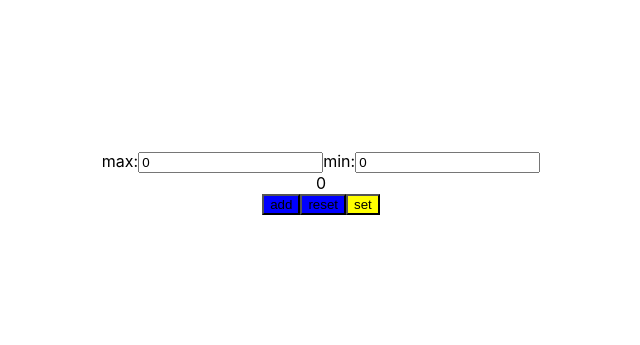
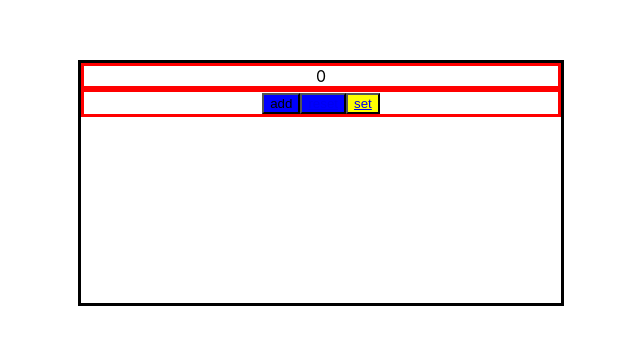
Before and after one commit to YACHNIKMIKHAIL/CounterVol2, a React (Create React App) app: page /count in a window 1280 px wide. Shown: the part 217-562 px from the top of the page, without its empty margins (319-959 px from the left). Built offline with nearby package versions, Linux system fonts and the light colour scheme.

Commit message:
I win routing commit

```diff
--- a/package.json
+++ b/package.json
@@ -11,10 +11,12 @@
     "@types/react": "^17.0.20",
     "@types/react-dom": "^17.0.9",
     "@types/react-redux": "^7.1.21",
+    "@types/react-router-dom": "^5.3.2",
     "@types/styled-components": "^5.1.19",
     "react": "^17.0.2",
     "react-dom": "^17.0.2",
     "react-redux": "^7.2.6",
+    "react-router-dom": "^6.2.1",
     "react-scripts": "5.0.0",
     "redux": "^4.1.2",
     "styled-components": "^5.3.3",
--- a/src/Components/Counter.tsx
+++ b/src/Components/Counter.tsx
@@ -2,45 +2,57 @@ import React from 'react';
 import {useSelector} from "react-redux";
 import {rootReducerType} from "../State/store";
 import {StateType} from "../State/CounterReducer";
-import Input from "./Input";
+import styled from "styled-components";
+
+import {Setter} from "./Setter";
+import {Shower} from "./Shower";
+import {NavLink, Route, Routes} from 'react-router-dom';
 
 type CounterPropsType = {
-    setMaxValue:(max:number)=>void
-    setMinValue:(min:number)=>void
-    changeValue:()=>void
-    resetValue:()=>void
-    setValue:()=>void
+    setMaxValue: (max: number) => void
+    setMinValue: (min: number) => void
+    changeValue: () => void
+    resetValue: () => void
+    setValue: () => void
 }
 
 const Counter = (props: CounterPropsType) => {
     const state = useSelector<rootReducerType, StateType>(state => state.blabla)
     return (
-        <div>
-            max:
-            <Input callback={props.setMaxValue}/>
-            {/*<input type="number" min={state.min} value={state.max} onChange={(e) => {*/}
-            {/*    props.setMaxValue(e.currentTarget.valueAsNumber)*/}
-            {/*}}/>*/}
+        <MainCase>
+            <Routes>
+                <Route path={'/'} element={<Setter callbackMax={props.setMaxValue} callbackMin={props.setMinValue}/>}/>
+                {/*<Setter callbackMax={props.setMaxValue} callbackMin={props.setMinValue}/>*/}
+                <Route path={'/count'}
+                       element={<Shower/>}/>
 
-            min:
-            <Input callback={props.setMinValue}/>
-            {/*<input type="number" min={0} value={state.min} onChange={(e) => {*/}
-            {/*    props.setMinValue(e.currentTarget.valueAsNumber)*/}
-            {/*}}/>*/}
-
-            <div>{state.value}</div>
-
+            </Routes>
+            <ButtonCase>
                 <button onClick={props.changeValue}
-                    style={!state.disabled || state.value === state.max ? {backgroundColor: 'blue'} : {backgroundColor: 'yellow'}}>add
+                        style={!state.disabled || state.value === state.max ? {backgroundColor: 'blue'} : {backgroundColor: 'yellow'}}>
+                    add
                 </button>
                 <button onClick={props.resetValue}
-                    style={!state.disabled || state.value === state.min ? {backgroundColor: 'blue'} : {backgroundColor: 'yellow'}}>reset
+                        style={!state.disabled || state.value === state.min ? {backgroundColor: 'blue'} : {backgroundColor: 'yellow'}}>
+                    <NavLink to={'/'}> reset</NavLink>
                 </button>
                 <button onClick={props.setValue}
-                    style={state.disabled ? {backgroundColor: 'blue'} : {backgroundColor: 'yellow'}}>set
+                        style={state.disabled ? {backgroundColor: 'blue'} : {backgroundColor: 'yellow'}}>
+                    <NavLink to={'/count'}> set</NavLink>
                 </button>
-        </div>
+            </ButtonCase>
+        </MainCase>
     );
 };
 
 export default Counter;
+
+
+const MainCase = styled.div`
+  border: 3px solid black;
+  height: 30vh;
+  width: 60vh;
+`
+const ButtonCase = styled.div`
+  border: 3px red solid;
+`
--- a/src/Components/Input.tsx
+++ /dev/null
@@ -1,18 +0,0 @@
-import React from 'react';
-import {useSelector} from "react-redux";
-import {rootReducerType} from "../State/store";
-import {StateType} from "../State/CounterReducer";
-
-type InputPropsType = {
-    callback: (n:number) => void
-}
-const Input = (props:InputPropsType) => {
-    const state = useSelector<rootReducerType, StateType>(state => state.blabla)
-    return (
-        <input type="number" min={state.min} value={state.max} onChange={(e) => {
-            props.callback(e.currentTarget.valueAsNumber)
-        }}/>
-    );
-};
-
-export default Input;
--- /dev/null
+++ b/src/Components/Setter.tsx
@@ -0,0 +1,29 @@
+import React from "react";
+import styled from "styled-components";
+import {useSelector} from "react-redux";
+import {rootReducerType} from "../State/store";
+import {StateType} from "../State/CounterReducer";
+
+type SetterPropsType = {
+    callbackMin: (n: number) => void
+    callbackMax: (n: number) => void
+}
+export const Setter = (props: SetterPropsType) => {
+    const state = useSelector<rootReducerType, StateType>(state => state.blabla)
+    return (
+        <SetterCase>
+            max:
+            <input type="number" min={state.min} value={state.max} onChange={(e) => {
+                props.callbackMax(e.currentTarget.valueAsNumber)
+            }}/>
+
+            min:
+            <input type="number" min={0} value={state.min} onChange={(e) => {
+                props.callbackMin(e.currentTarget.valueAsNumber)
+            }}/>
+        </SetterCase>
+    )
+}
+const SetterCase = styled.div`
+  border: 3px red solid;
+`
--- /dev/null
+++ b/src/Components/Shower.tsx
@@ -0,0 +1,19 @@
+import {useSelector} from "react-redux";
+import {rootReducerType} from "../State/store";
+import {StateType} from "../State/CounterReducer";
+import React from "react";
+import styled from "styled-components";
+
+type ShowerPropsType = {}
+export const Shower = (props: ShowerPropsType) => {
+    const state = useSelector<rootReducerType, StateType>(state => state.blabla)
+    return (
+        <GetterCase>
+            <div>{state.value}</div>
+        </GetterCase>
+    )
+}
+
+const GetterCase = styled.div`
+  border: 3px red solid;
+`
--- a/src/index.tsx
+++ b/src/index.tsx
@@ -5,11 +5,14 @@ import App from './App';
 import reportWebVitals from './reportWebVitals';
 import {Provider} from "react-redux";
 import {store} from "./State/store";
+import {BrowserRouter} from "react-router-dom";
 
 ReactDOM.render(
     <React.StrictMode>
         <Provider store={store}>
-            <App/>
+            <BrowserRouter>
+                <App/>
+            </BrowserRouter>
         </Provider>
     </React.StrictMode>,
     document.getElementById('root')
```
Also changed, not shown: 1 other file (tests, documents, lock files or other folders). Lines whose indentation alone changed are shown as unchanged.
